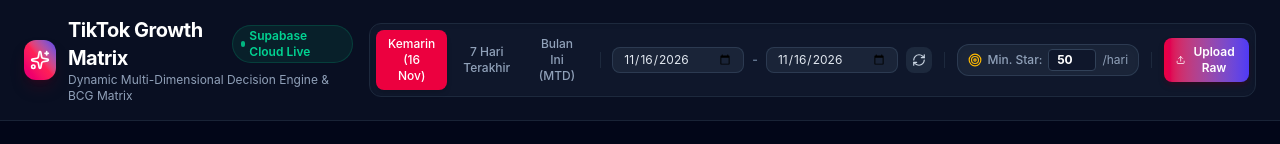
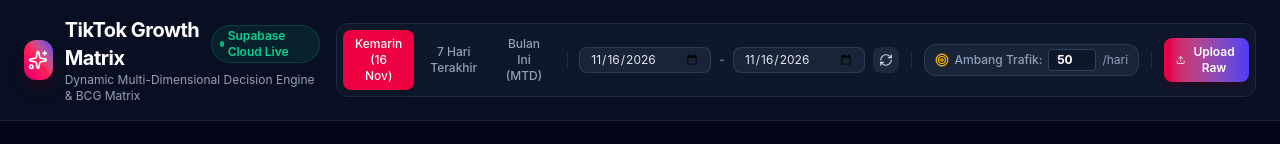
Before and after one commit to irfanmln/zoya-tiktok-matrix-dashboard, a Next.js app: page / in a window 1280 px wide. Shown: the top 144 px of the page. Built offline with nearby package versions, Linux system fonts and the light colour scheme; no server answers; the database is empty.

Commit message:
clarify traffic threshold applies to all 4 quadrants

```diff
--- a/src/app/page.tsx
+++ b/src/app/page.tsx
@@ -237,9 +237,9 @@ export default function DashboardPage() {
             <div className="h-4 w-px bg-slate-800 mx-1 hidden sm:block" />
 
             {/* Min Daily Traffic Threshold Input */}
-            <div className="flex items-center space-x-1.5 px-2.5 py-1 bg-slate-800/80 border border-slate-700/80 rounded-xl text-xs shadow-inner" title="Ambang batas minimal kunjungan per hari untuk Kuadran 1 (Stars)">
+            <div className="flex items-center space-x-1.5 px-2.5 py-1 bg-slate-800/80 border border-slate-700/80 rounded-xl text-xs shadow-inner" title="Garis batas pemisah Trafik Tinggi vs Rendah untuk membagi seluruh 4 Kuadran Matrix">
               <Target className="h-3.5 w-3.5 text-amber-400 shrink-0" />
-              <span className="text-slate-400 font-medium whitespace-nowrap hidden lg:inline">Min. Star:</span>
+              <span className="text-slate-400 font-medium whitespace-nowrap hidden lg:inline">Ambang Trafik:</span>
               <input
                 type="number"
                 min={5}
```
